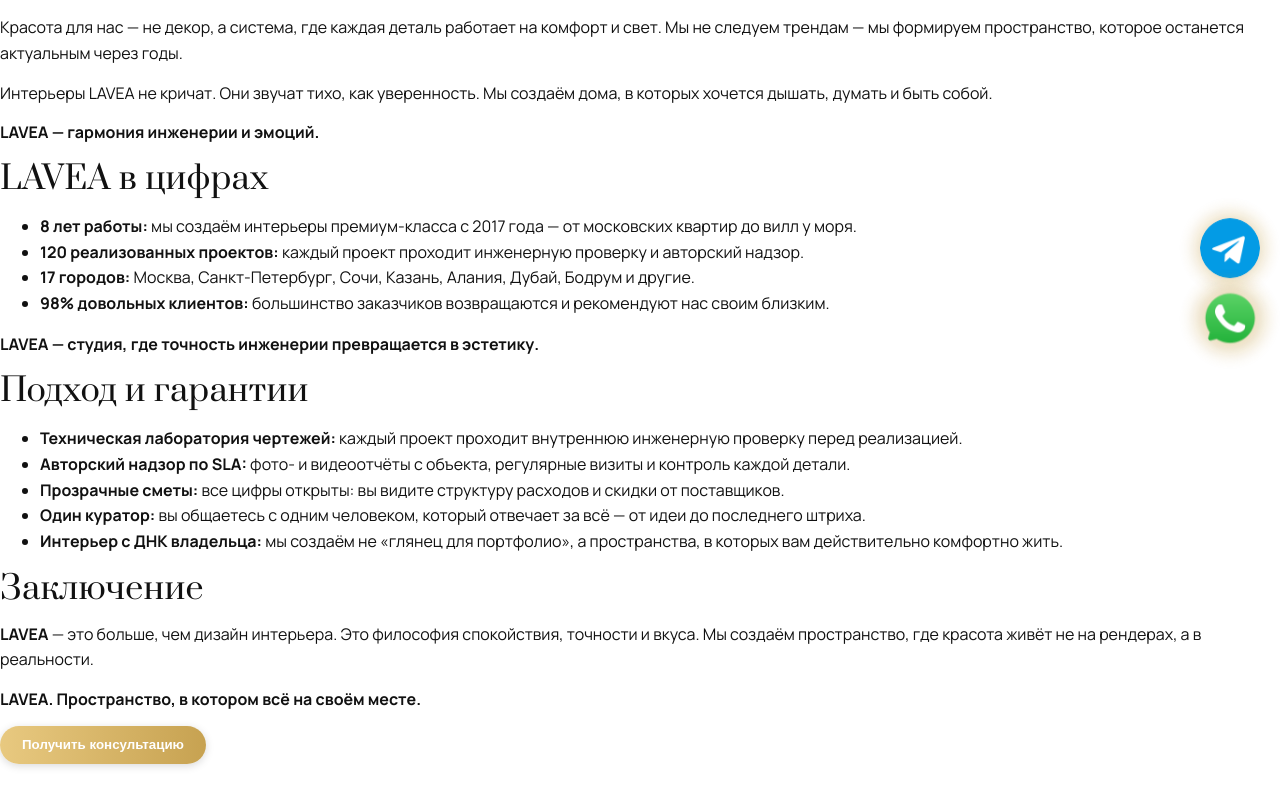
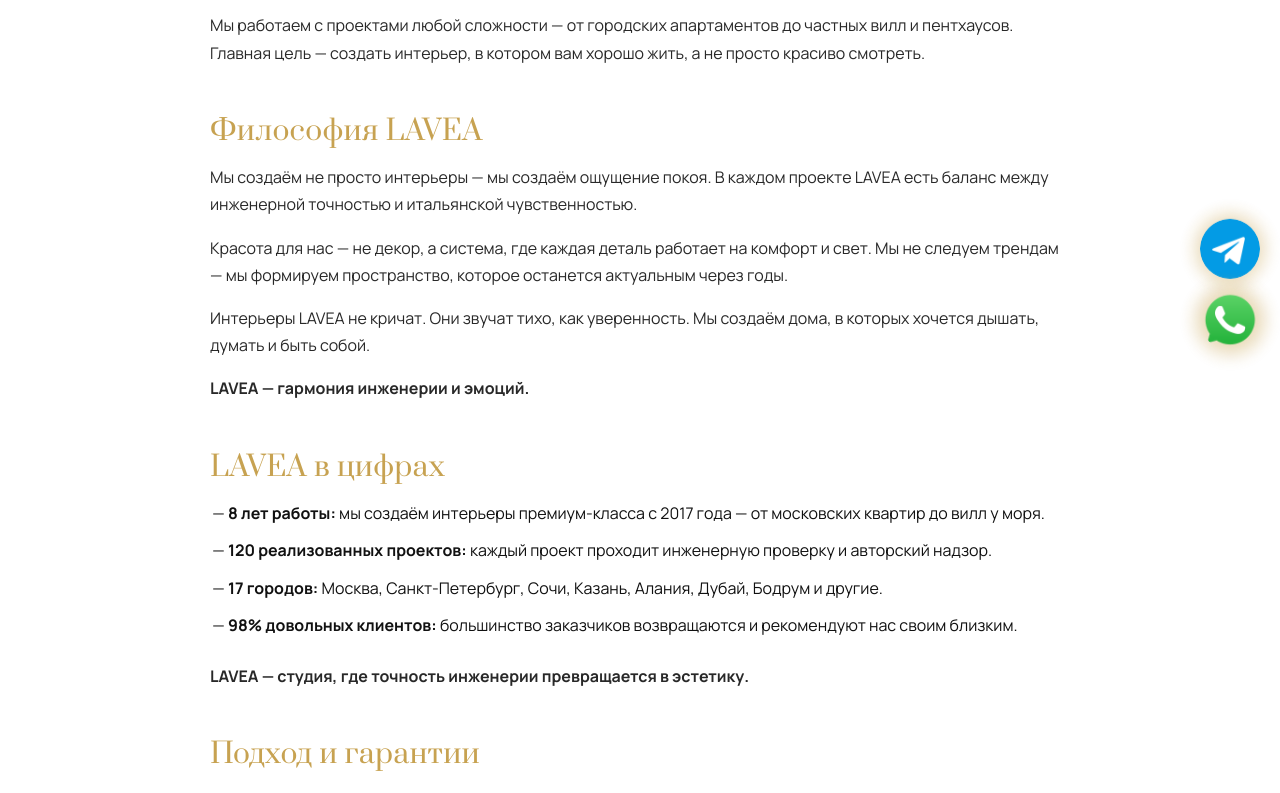
Before and after one commit to ankakisis-cloud/lavea-site, a Next.js app: page /about in a window 1280 px wide. Shown: the part 427-1220 px from the top of the page. Built offline with nearby package versions, Linux system fonts and the light colour scheme.

Commit message:
Update lavea-additions.css

```diff
--- a/styles/lavea-additions.css
+++ b/styles/lavea-additions.css
@@ -31,3 +31,41 @@
   text-decoration: none;
   outline: none;
 }
+/* ===== СТРАНИЦА О НАС ===== */
+.aboutPage {
+  max-width: 900px;
+  margin: 0 auto;
+  padding: 80px 20px;
+  line-height: 1.7;
+}
+.aboutPage h1 {
+  font-size: clamp(32px, 4vw, 42px);
+  margin-bottom: 32px;
+}
+.aboutPage h2 {
+  font-size: clamp(22px, 3vw, 28px);
+  margin-top: 48px;
+  margin-bottom: 16px;
+  color: var(--gold);
+}
+.aboutPage p {
+  margin-bottom: 16px;
+  opacity: .9;
+}
+.aboutPage ul {
+  margin: 0 0 24px 18px;
+  padding: 0;
+  list-style-type: "— ";
+}
+.aboutPage ul li {
+  margin-bottom: 10px;
+}
+
+.consultationBlock {
+  text-align: center;
+  margin-top: 64px;
+}
+.consultationBlock .btn-lavea {
+  font-size: 18px;
+  padding: 14px 28px;
+}
```
